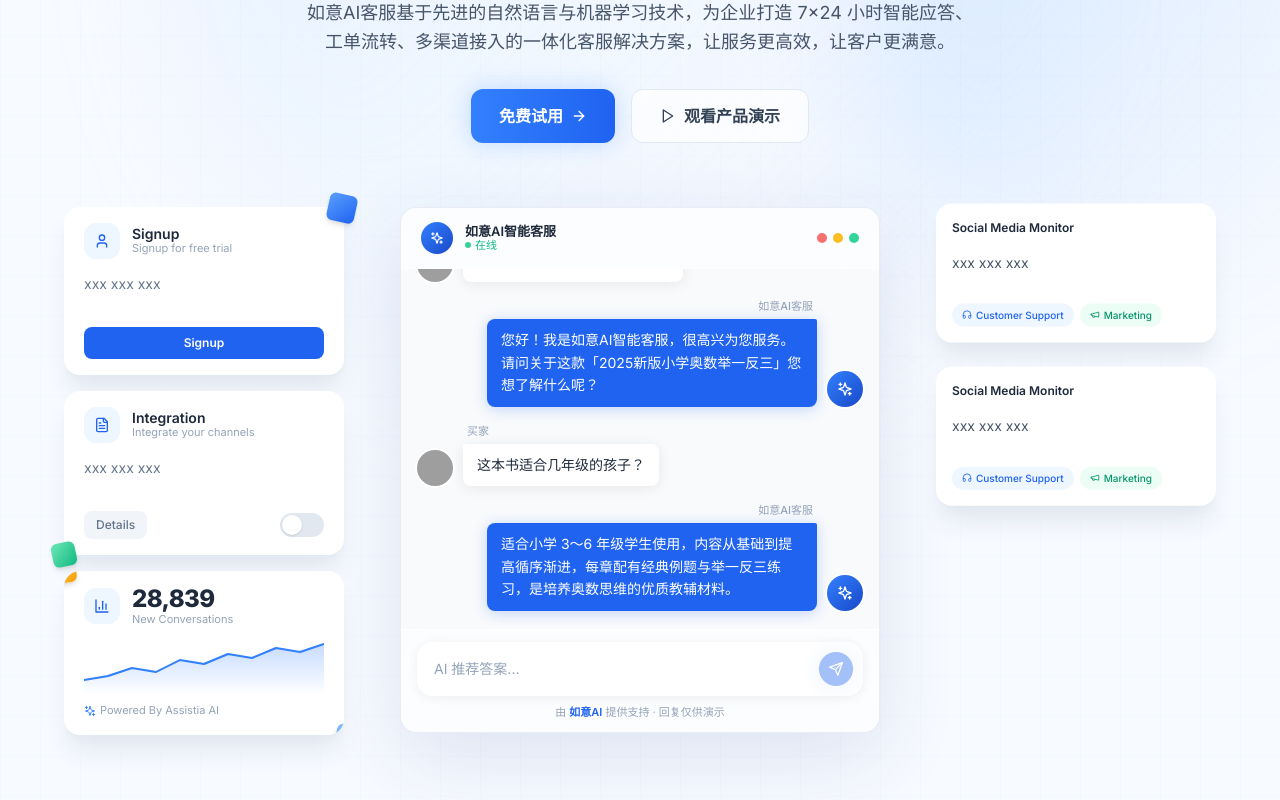
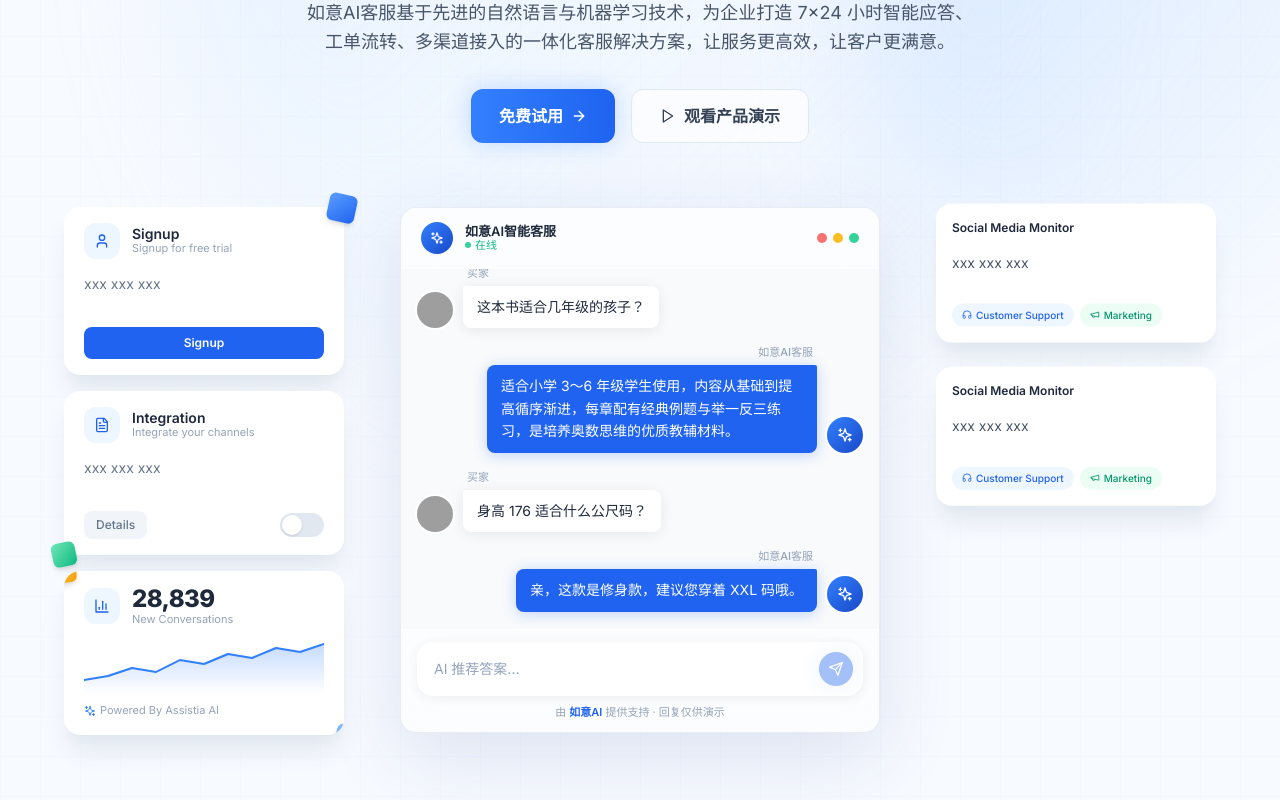
Before and after one commit to jessieoversea09/AI-CS, a React (Vite) app: page / in a window 1280 px wide. Shown: the part 364-1164 px from the top of the page. Built offline with nearby package versions, Linux system fonts and the light colour scheme; grey boxes are pictures that could not be loaded.

Commit message:
Updated ChatDemo.tsx

```diff
--- a/src/components/ChatDemo.tsx
+++ b/src/components/ChatDemo.tsx
@@ -54,6 +54,16 @@ const INITIAL_MESSAGES: Omit<Message, 'id'>[] = [
     kind: 'text',
     content:
       '适合小学 3～6 年级学生使用，内容从基础到提高循序渐进，每章配有经典例题与举一反三练习，是培养奥数思维的优质教辅材料。',
+  },
+  {
+    role: 'user',
+    kind: 'text',
+    content: '身高 176 适合什么公尺码？',
+  },
+  {
+    role: 'assistant',
+    kind: 'text',
+    content: '亲，这款是修身款，建议您穿着 XXL 码哦。',
   },
 ];
 
@@ -188,7 +198,7 @@ export default function ChatDemo({ onAiCountChange }: ChatDemoProps) {
 
   // Staggered reveal of preset messages.
   useEffect(() => {
-    const delays = [300, 1100, 2100, 3100];
+    const delays = [300, 1100, 2100, 3100, 4100];
     INITIAL_MESSAGES.forEach((msg, i) => {
       const t = setTimeout(() => {
         setMessages(prev => [...prev, { ...msg, id: nextId() } as Message]);
```
